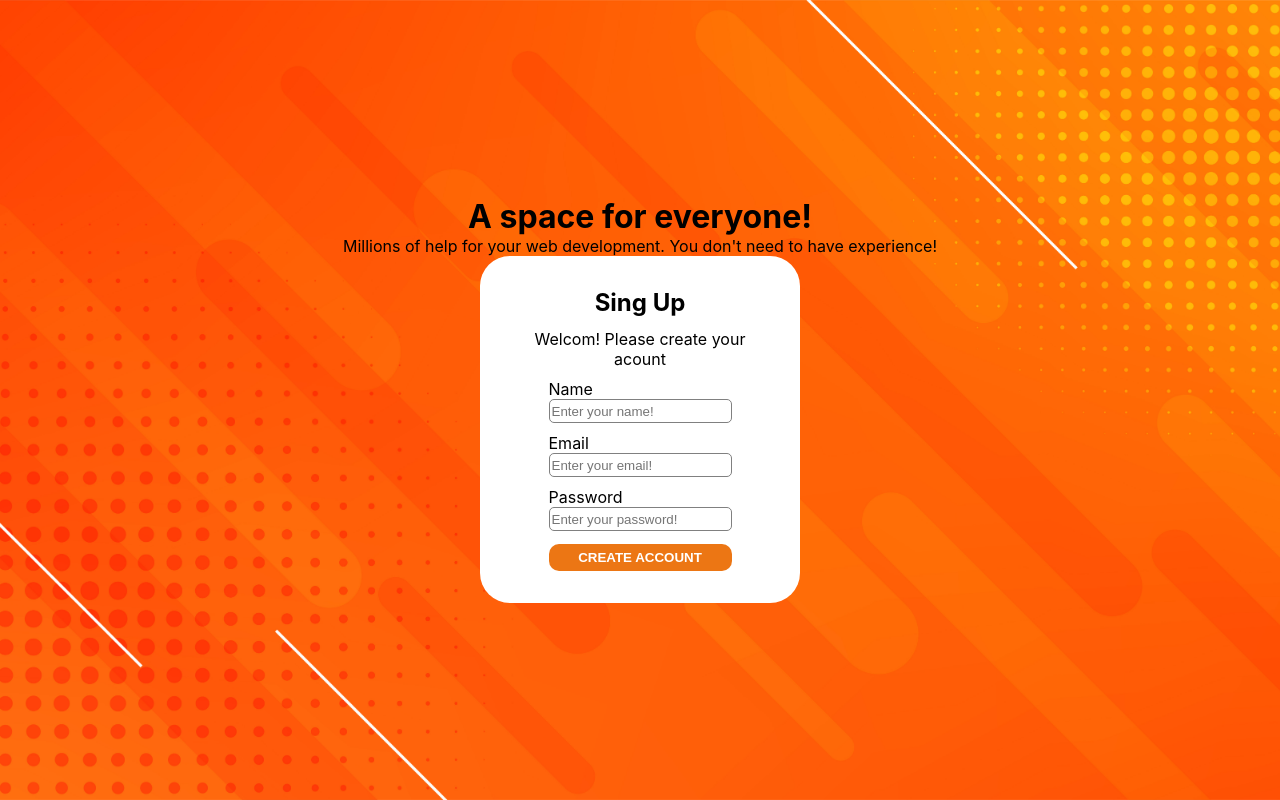
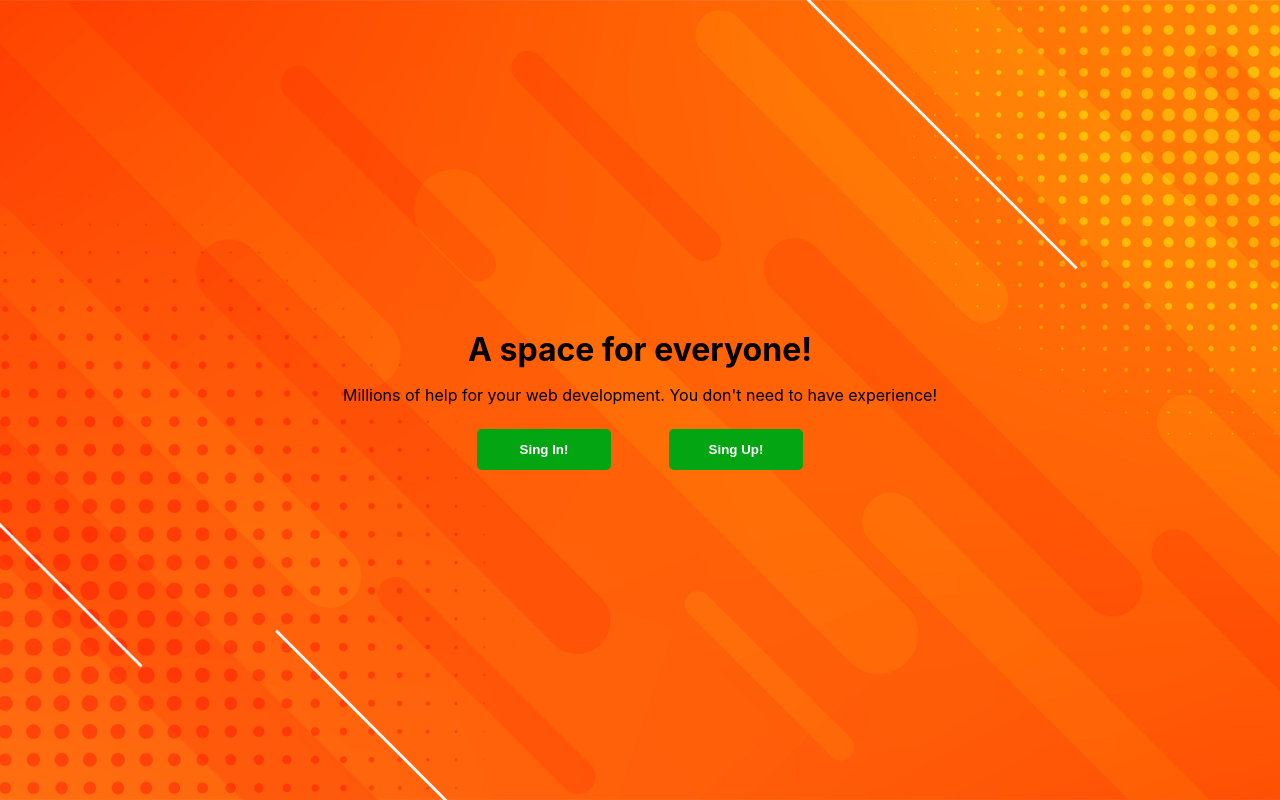
Before and after one commit to Omared250/node-auth-project-migracode, a React (Create React App) app in the folder sign-app/: page / in a window 1280 px wide. Built offline with nearby package versions, Linux system fonts and the light colour scheme.

Commit message:
working new pages

```diff
--- a/sign-app/src/App.css
+++ b/sign-app/src/App.css
@@ -53,6 +53,25 @@
 
 .home-page h1, p {
   margin: 0;
+  margin-bottom: 0.5em;
+}
+
+.home-page > .buttons {
+  margin-top: 1em;
+  width: 30%;
+  display: flex;
+  justify-content: space-around;
+  align-items: center;
+}
+
+.home-page > .buttons > button {
+  width: 10em;
+  padding: 1em;
+  border-radius: 5px;
+  border: none;
+  background-color: rgb(4, 165, 18);
+  color: white;
+  font-weight: 600;
 }
 
 .sing {
--- a/sign-app/src/App.js
+++ b/sign-app/src/App.js
@@ -1,5 +1,6 @@
 import './App.css';
 import Home from './components/Home';
+import SingIn from './components/SingIn';
 
 function App() {
   return (
--- a/sign-app/src/components/Home.js
+++ b/sign-app/src/components/Home.js
@@ -1,12 +1,15 @@
 import React from "react";
-import SingUp from "./SingUp";
+import SingIn from "./SingIn";
 
 const Home = () => {
     return (
         <div className='home-page'>
             <h1>A space for everyone!</h1>
             <p>Millions of help for your web development. You don't need to have experience!</p>
-            <SingUp/>
+            <div className='buttons'>
+                <button>Sing In!</button>
+                <button>Sing Up!</button>
+            </div>
         </div>
     );
 }
```
